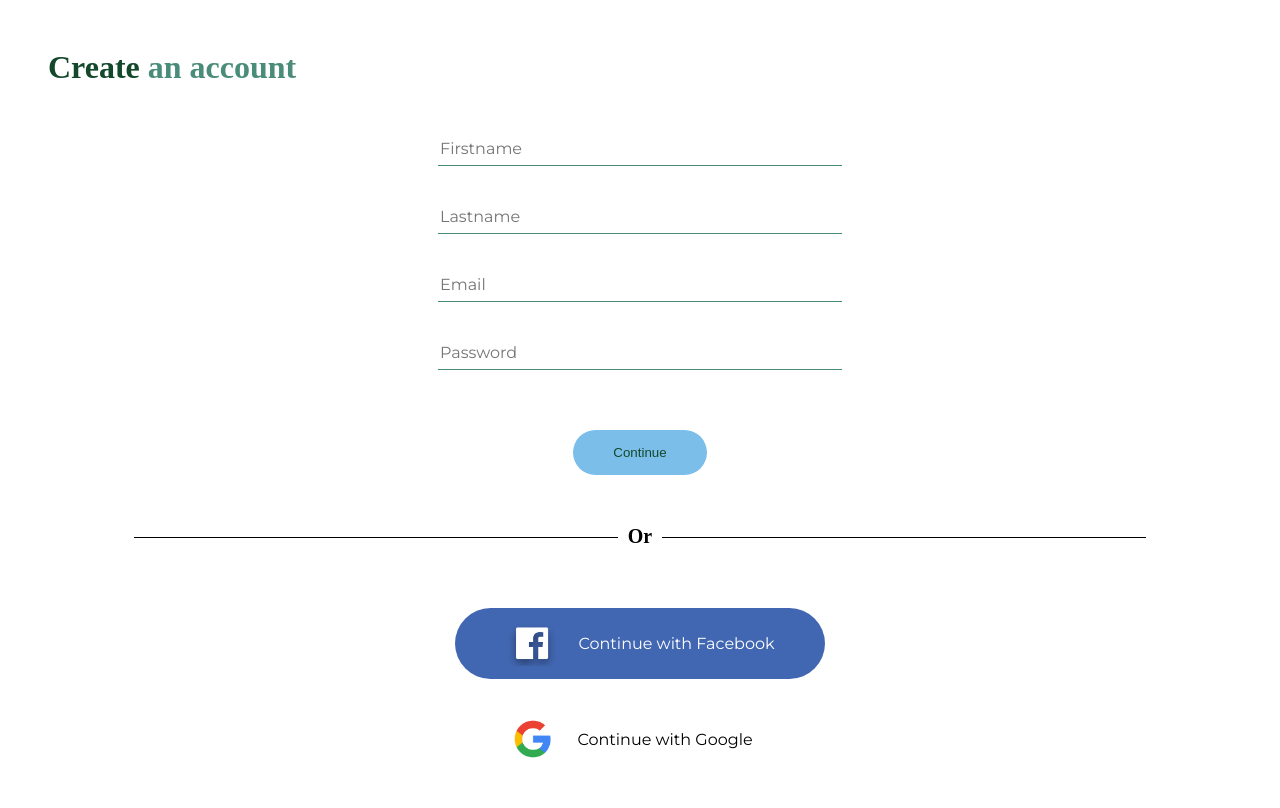
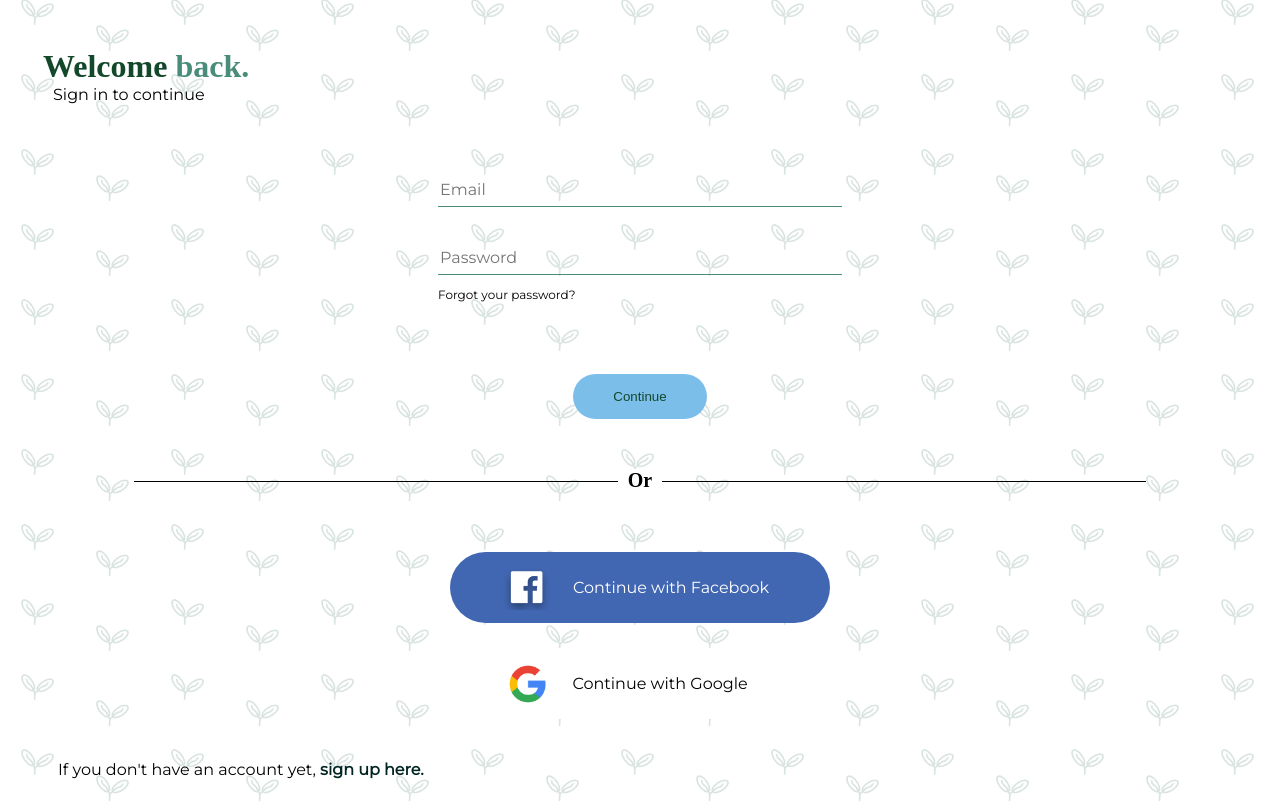
Before and after one commit to Jadabyte/Green-Thumb, a PHP site: page /register.php in a window 1280 px wide. Run offline with PHP 8.4, Linux system fonts and the light colour scheme; some web fonts are replaced.

Commit message:
register/login page css finished

```diff
--- a/css/register.css
+++ b/css/register.css
@@ -3,7 +3,9 @@ body{
     display: flex;
     flex-direction: column;
     font-family: montserrat, serif;
-    background-size: 50px;
+    background-image: url(../images/background-01.png);
+    background-position-y: -50px;
+    background-size: 150px;
     background-repeat: repeat;
 }
 .hidden{
@@ -13,9 +15,9 @@ body{
 header{
     display: inline-block;
     text-align: left;
-    margin-left: 40px;
-    margin-top: 20px;
-    margin-bottom: 30px;
+    margin-left: 35px;
+    margin-top: 30px;
+    margin-bottom: 75px;
 }
 
 #title{
@@ -23,22 +25,35 @@ header{
     font-family: cardo, serif;
     font-weight: 700;
     font-style: normal;
+    margin: 0;
+    padding: 0;
+    margin-top: 10px;
 }
-
+header p{
+    margin: 0px 0px 0px 10px;
+}
 .accent{
     color: #4A8C7A;
 }
-
-#Name, #Email, #Password, #PasswordConfirm{
+.firstname, .lastname, .email, .password, .confirm{
+    margin-bottom: 40px;
+}
+.password{
+    text-align: left;
+}
+.password p{
+    font-size: 0.75em;
+}
+#Firstname, #Lastname, #Email, #Password, #PasswordConfirm{
+    color: #002522;
     border: none;
     border-bottom: 1px solid #4A8C7A;
     padding-bottom: 7px;
-    width: 400px;
     font-family: montserrat;
     font-size: 1em;
-    margin-bottom: 40px;
+    background-color: transparent;
+    width: 400px;
 }
-
 .img{
     height: 40px;
 }
@@ -107,11 +122,12 @@ main form{
 #facebook{
     background-color: #4267B2;
     color: white;
+    width: 280px;
 }
 
 #google{
     background-color: #FFFFFF;
-    width: 270px;
+    width: 280px;
 }
 
 #facebook img{
@@ -122,3 +138,13 @@ main form{
     margin-left: 7.5px;
     margin-right: 5px;
 }
+#switch{
+    display: inline-block;
+    text-align: left;
+    margin-left: 50px;
+}
+#switch a{
+    text-decoration: none;
+    color: #002522;
+    font-weight: bold;
+}
--- /dev/null
+++ b/js/register.js
@@ -0,0 +1,55 @@
+$(document).ready(function(){
+    let toggledConfirm = 0
+    let toggled = 0
+    $("#Password").on("input", function(e){
+        if(toggledConfirm === 0 && toggled === 1){
+            console.log("show");
+            $(".confirm").slideToggle();
+            toggledConfirm = 1;
+        }
+    });
+
+    $(document).on('click',function(e){
+        if(e.target.id == "register"){
+            $("#title").html("Create ");
+            $("#title").append($('<strong></strong>').addClass("accent title").html("an account."));
+
+            $("#subHead").slideToggle();
+            $(".firstname").slideToggle();
+            $(".lastname").slideToggle();
+            $("#forgot").slideToggle();
+
+            $("#switchText").html("If you already have an account, ");
+            $("#switchText").append($('<a></a>').attr('id', 'login').attr('href', '').html("log in here."));
+
+            $("header").animate({'margin-bottom': '30px'});
+
+            toggled = 1;
+            e.preventDefault();
+        }
+    });
+
+    $(document).on('click',function(e){
+        if(e.target.id == "login"){
+            console.log("login");
+            $("#title").html("Welcome ");
+            $("#title").append($('<strong></strong>').addClass("accent title").html("back."));
+
+            $("#subHead").slideToggle();
+            $(".firstname").slideToggle();
+            $(".lastname").slideToggle();
+            $("#forgot").slideToggle();
+
+            $("#switchText").html("If you don't have an account yet, ");
+            $("#switchText").append($('<a></a>').attr('id', 'register').attr('href', '').html("sign up here."));
+
+            $("header").animate({'margin-bottom': '75px'});
+            if(toggledConfirm === 1){
+                $(".confirm").slideToggle();
+            }
+            toggled = 0;
+        }
+
+        e.preventDefault();
+       });
+});
--- a/register.php
+++ b/register.php
@@ -10,31 +10,33 @@
 </head>
 <body>
     <header>
-        <h1 id="title">Create <strong class="accent">an account</strong></h1>
+        <h1 id="title">Welcome <strong class="accent title">back.</strong></h1>
+        <p id="subHead">Sign in to continue</p>
     </header>
     <main id="registerForm">
         <form action="" method="POST">
-            <div>
-                <label for="Name"></label>
-                <input type="text" id="Name" name="name" placeholder="Firstname">
+            <div class="firstname hidden">
+                <label for="Firstname"></label>
+                <input type="text" id="Firstname" name="name" placeholder="Firstname">
             </div>
 
-            <div>
-                <label for="Name"></label>
-                <input type="text" id="Name" name="name" placeholder="Lastname">
+            <div class="lastname hidden">
+                <label for="Lastname"></label>
+                <input type="text" id="Lastname" name="name" placeholder="Lastname">
             </div>
 
-            <div>
+            <div class="email">
                 <label for="Email"></label>
                 <input type="text" id="Email" name="email" placeholder="Email">
             </div>
 
-            <div>
+            <div class="password">
                 <label for="Password"></label>
-                <input type="text" id="Password" name="password" placeholder="Password">
+                <input type="password" id="Password" name="password" placeholder="Password">
+                <p id="forgot">Forgot your password?</p>
             </div>
 
-            <div class="hidden">
+            <div class="hidden confirm">
                 <label for="PasswordConfirm"></label>
                 <input type="text" id="PasswordConfirm" name="passwordConfirm" placeholder="Confirm Password">
             </div>
@@ -60,5 +62,12 @@
             <p>Continue with Google</p>
         </div>
     </footer>
+
+    <div id="switch">
+        <p id="switchText">If you don't have an account yet, <a id="register" href="#">sign up here.</a></p>
+    </div>
+
+    <script src="https://ajax.googleapis.com/ajax/libs/jquery/3.5.1/jquery.min.js"></script>
+    <script src="js/register.js"></script>
 </body>
 </html>
```
Also changed, not shown: ajax/register.js (deleted), images/background-01.png (added), images/background.png, images/logo-facebook.png, images/logo-google.png.
